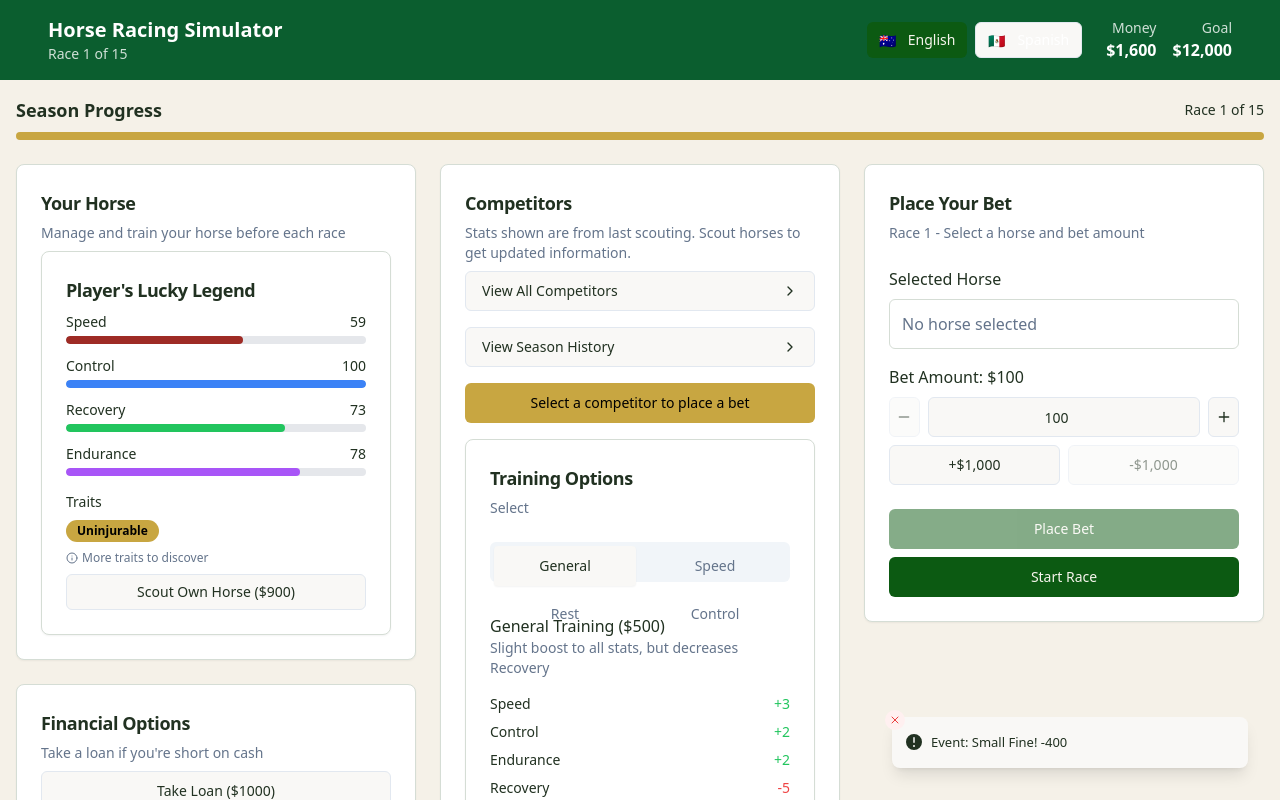
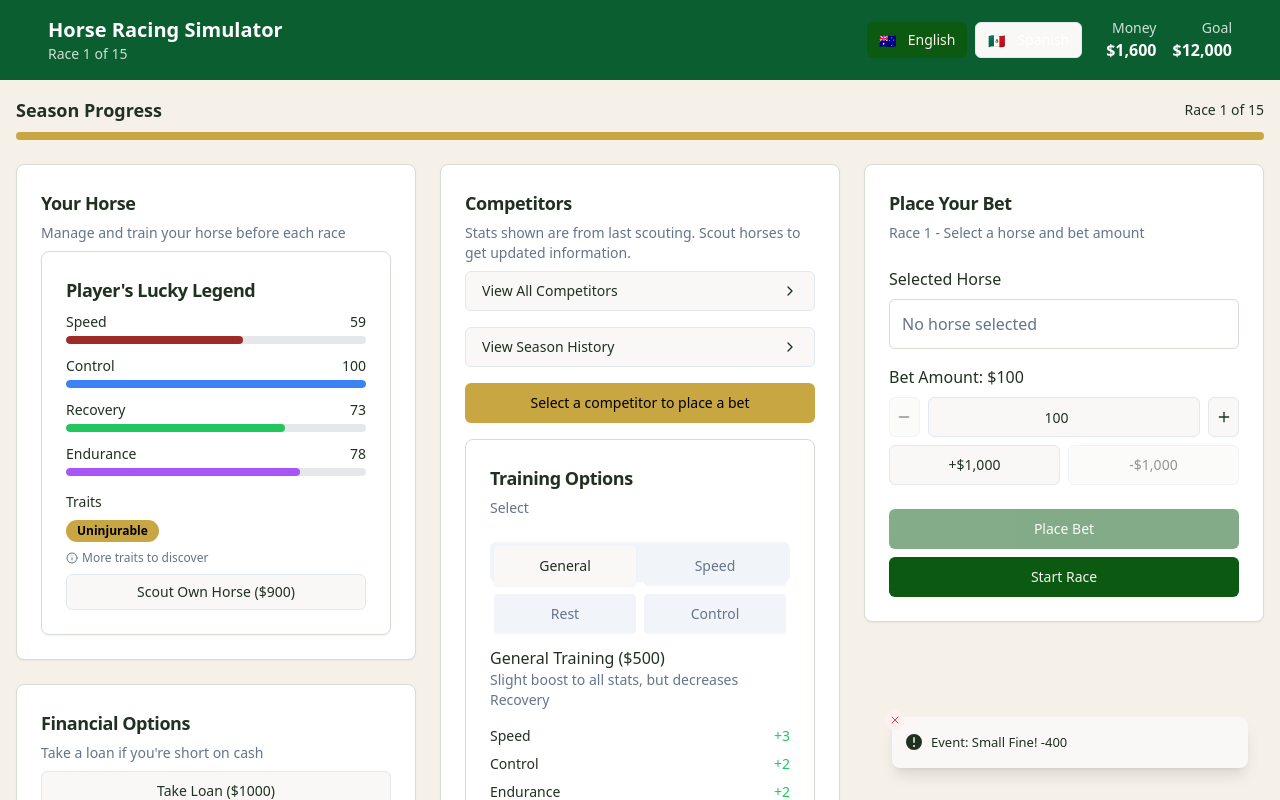
Before and after one commit to billcuious/horse-race-betting-simulator, a React (Vite) app: page / in a window 1280 px wide. Both pictures are taken after a click on the button "Start Game". Shown: the top 800 px of the page. Built offline with nearby package versions, Linux system fonts and the light colour scheme.

Commit message:
Fix: Button style and spacing
Adjust button styles and spacing for rest and control training options.

```diff
--- a/src/components/TrainingOptions.tsx
+++ b/src/components/TrainingOptions.tsx
@@ -1,4 +1,3 @@
-
 import { Button } from "@/components/ui/button";
 import { Card, CardContent, CardDescription, CardFooter, CardHeader, CardTitle } from "@/components/ui/card";
 import { Tabs, TabsContent, TabsList, TabsTrigger } from "@/components/ui/tabs";
@@ -74,23 +73,21 @@ const TrainingOptions = ({ onSelectTraining, trainingsUsed, playerMoney, isDisab
 
       <CardContent>
         <Tabs defaultValue="general" className="w-full">
-          {/* Grid layout for 2x2 buttons with proper spacing */}
-          <TabsList className="grid grid-cols-2 gap-2 w-full mb-6">
+          <TabsList className="grid grid-cols-2 gap-2 w-full mb-8">
             {trainingOptions.map(option => (
               <TabsTrigger
                 key={option.id}
                 value={option.id}
-                className="p-2 text-sm font-medium h-10"
+                className="p-2 text-sm font-medium h-10 bg-muted"
               >
                 {option.name}
               </TabsTrigger>
             ))}
           </TabsList>
 
-          {/* Content section moved below the buttons to avoid overlap */}
-          <div className="mt-2">
+          <div className="mt-4 pt-2">
             {trainingOptions.map(option => (
-              <TabsContent key={option.id} value={option.id} className="space-y-4 pt-2">
+              <TabsContent key={option.id} value={option.id} className="space-y-4 pt-4">
                 <div>
                   <h3 className="font-medium">{option.name} {t("training.training")} (${option.cost})</h3>
                   <p className="text-sm text-muted-foreground">{option.description}</p>
```
